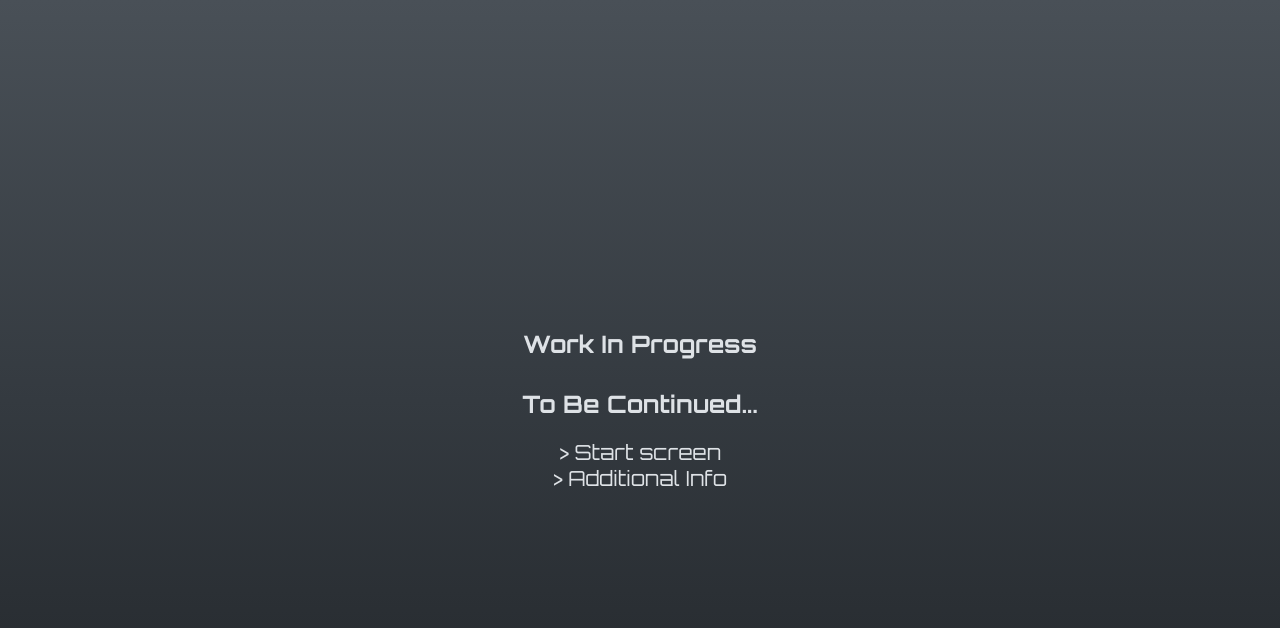
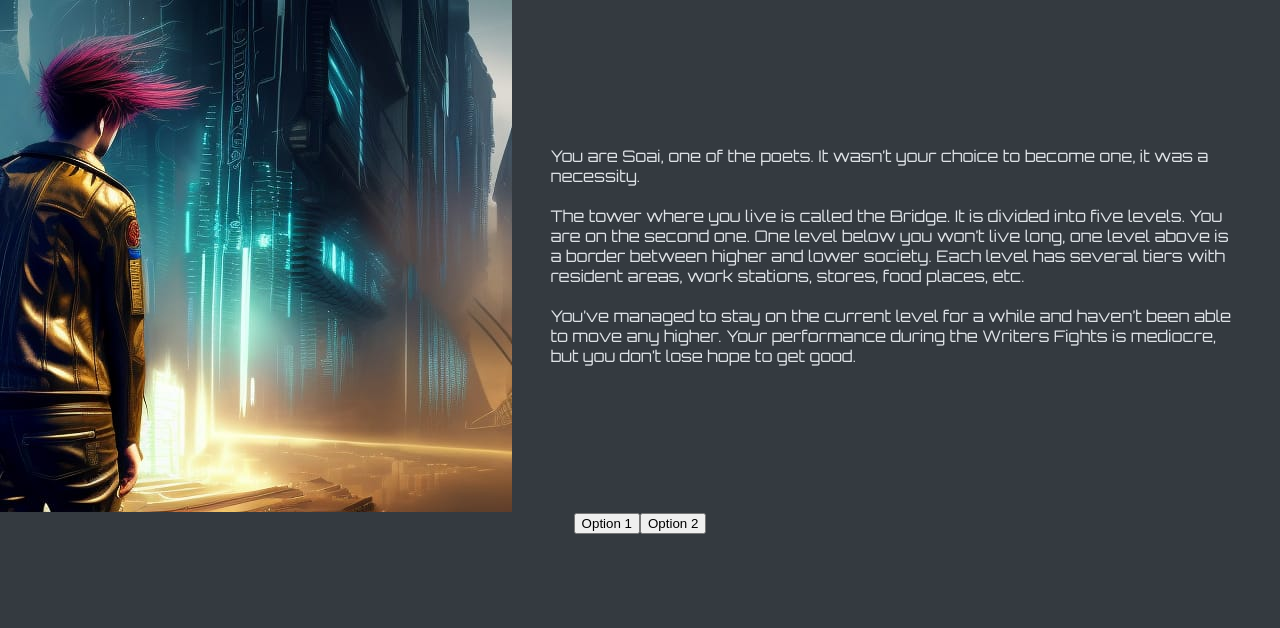
Before and after one commit to Dimterion/PoTW, a React (Vite) app: page /game in a window 1280 px wide. Shown: the top 628 px of the page. Built offline with nearby package versions, Linux system fonts and the light colour scheme; a web font is replaced by a local one.

Commit message:
start work on components

```diff
--- /dev/null
+++ b/src/components/MainComponent/MainComponent.jsx
@@ -0,0 +1,18 @@
+import "./mainComponent.css";
+
+function MainComponent({ text, image, alt }) {
+  return (
+    <div className="mainComponent-container">
+      <div className="mainComponent-imageAndText">
+        <img className="mainComponent-image" src={image} alt={alt} />
+        <p className="mainComponent-text">{text}</p>
+      </div>
+      <div>
+        <button>Option 1</button>
+        <button>Option 2</button>
+      </div>
+    </div>
+  );
+}
+
+export default MainComponent;
--- /dev/null
+++ b/src/components/MainComponent/mainComponent.css
@@ -0,0 +1,33 @@
+.mainComponent-container {
+  display: flex;
+  flex-flow: column nowrap;
+  align-items: center;
+  justify-content: center;
+}
+
+.mainComponent-imageAndText {
+  display: flex;
+  flex-flow: row nowrap;
+  align-items: center;
+}
+
+.mainComponent-image {
+  margin: auto;
+}
+
+.mainComponent-text {
+  white-space: pre-line;
+  margin: 3vw;
+}
+
+@media screen and (max-width: 992px) {
+  .mainComponent-imageAndText {
+    flex-wrap: wrap;
+  }
+}
+
+@media screen and (max-width: 512px) {
+  .mainComponent-image {
+    width: 100%;
+  }
+}
--- a/src/index.css
+++ b/src/index.css
@@ -3,17 +3,13 @@
 @import url("https://fonts.googleapis.com/css2?family=Turret+Road:wght@400;700&display=swap");
 
 :root {
-  --primaryBackground: linear-gradient(
-    0deg,
-    rgba(33, 37, 41, 1) 0%,
-    rgba(52, 58, 64, 1) 50%,
-    rgba(73, 80, 87, 1) 100%
-  );
+  --primaryBackground: #343a40;
   --primaryColor: #dee2e6;
   --secondaryColor: #f72585;
   --tertiaryColor: #4cc9f0;
 }
 
 body {
+  background: var(--primaryBackground);
   margin: 0;
 }
--- a/src/pages/AboutScreen/aboutScreen.css
+++ b/src/pages/AboutScreen/aboutScreen.css
@@ -1,7 +1,6 @@
 .aboutScreen-container {
   font-family: "Orbitron", sans-serif;
   letter-spacing: 0.1rem;
-  background: var(--primaryBackground);
   color: var(--primaryColor);
   display: flex;
   flex-flow: column nowrap;
--- a/src/pages/GameScreen/GameScreen.jsx
+++ b/src/pages/GameScreen/GameScreen.jsx
@@ -1,23 +1,32 @@
 import { Link } from "react-router-dom";
+import MainComponent from "../../components/MainComponent/MainComponent";
+import texts from "../../utils/texts";
+import mainCharacterImage from "../../assets/mainCharacterImage.jpg";
 import "./gameScreen.css";
 
 function GameScreen() {
   return (
     <div className="gameScreen-container">
-      {/* Temp area below */}
-      <h2>
-        Work In Progress<br></br>
-        <br></br>To Be Continued...
-      </h2>
-      <Link className="gameScreen-link" to="/">
-        {">"} Start screen
-      </Link>
-      <Link className="gameScreen-link" to="/about">
-        {">"} Additional Info
-      </Link>
-      {/* Temp area above */}
+      <MainComponent
+        text={texts[0].text}
+        image={mainCharacterImage}
+        alt="Main character image"
+      />
     </div>
   );
 }
 
 export default GameScreen;
+
+// {/* Temp area below */}
+// <h2>
+// Work In Progress<br></br>
+// <br></br>To Be Continued...
+// </h2>
+// <Link className="gameScreen-link" to="/">
+// {">"} Start screen
+// </Link>
+// <Link className="gameScreen-link" to="/about">
+// {">"} Additional Info
+// </Link>
+// {/* Temp area above */}
--- a/src/pages/GameScreen/gameScreen.css
+++ b/src/pages/GameScreen/gameScreen.css
@@ -1,17 +1,9 @@
 .gameScreen-container {
   font-family: "Orbitron", sans-serif;
-  background: var(--primaryBackground);
   color: var(--primaryColor);
-  display: flex;
-  flex-flow: column nowrap;
-  align-items: center;
-  justify-content: center;
-  text-align: center;
-  height: 100vh;
 }
 
-/* Temp area below */
-
+/* Temp area below
 .gameScreen-link {
   font-size: 1.3rem;
   text-decoration: none;
@@ -23,11 +15,4 @@
   color: var(--tertiaryColor);
   transition: 0.5s;
 }
-
-/* Temp area above */
-
-@media screen and (max-width: 200px), screen and (max-height: 200px) {
-  .startScreen-container {
-    height: auto;
-  }
-}
+Temp area above */
--- a/src/pages/StartScreen/startScreen.css
+++ b/src/pages/StartScreen/startScreen.css
@@ -1,6 +1,5 @@
 .startScreen-container {
   font-family: "Orbitron", sans-serif;
-  background: var(--primaryBackground);
   color: var(--primaryColor);
   display: flex;
   flex-flow: column nowrap;
--- a/src/pages/StoryScreen/storyScreen.css
+++ b/src/pages/StoryScreen/storyScreen.css
@@ -1,7 +1,6 @@
 .storyScreen-container {
   font-family: "Orbitron", sans-serif;
   letter-spacing: 0.1rem;
-  background: var(--primaryBackground);
   color: var(--primaryColor);
   display: flex;
   flex-flow: column nowrap;
--- /dev/null
+++ b/src/utils/texts.jsx
@@ -0,0 +1,12 @@
+const texts = [
+  {
+    id: 0,
+    text: `You are Soai, one of the poets. It wasn’t your choice to become one, it was a necessity.
+
+    The tower where you live is called the Bridge. It is divided into five levels. You are on the second one. One level below you won’t live long, one level above is a border between higher and lower society. Each level has several tiers with resident areas, work stations, stores, food places, etc.
+
+    You’ve managed to stay on the current level for a while and haven’t been able to move any higher. Your performance during the Writers Fights is mediocre, but you don’t lose hope to get good.`,
+  },
+];
+
+export default texts;
```
Also changed, not shown: src/assets/mainCharacterImage.jpg (added).
